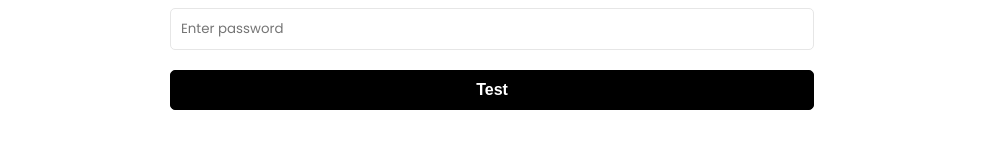
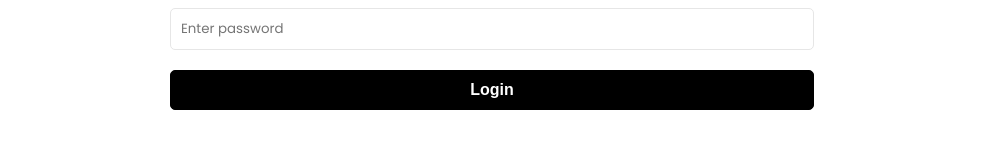
Before and after one commit to ashleyyong10/deploytest, a React (Create React App) app in the folder frontend/: page /login in a window 1280 px wide. Shown: the part 377-526 px from the top of the page, without its empty margins (148-1131 px from the left). Built offline with nearby package versions, Linux system fonts and the light colour scheme.

Commit message:
changed login

```diff
--- a/frontend/src/pages/Login.jsx
+++ b/frontend/src/pages/Login.jsx
@@ -91,7 +91,7 @@ function Login() {
 
           <div className='form-group'>
             <button type='submit' className='btn btn-block'>
-              Test
+              Login
             </button>
           </div>
         </form>
```
Also changed, not shown: 1 other file (tests, documents, lock files or other folders).
